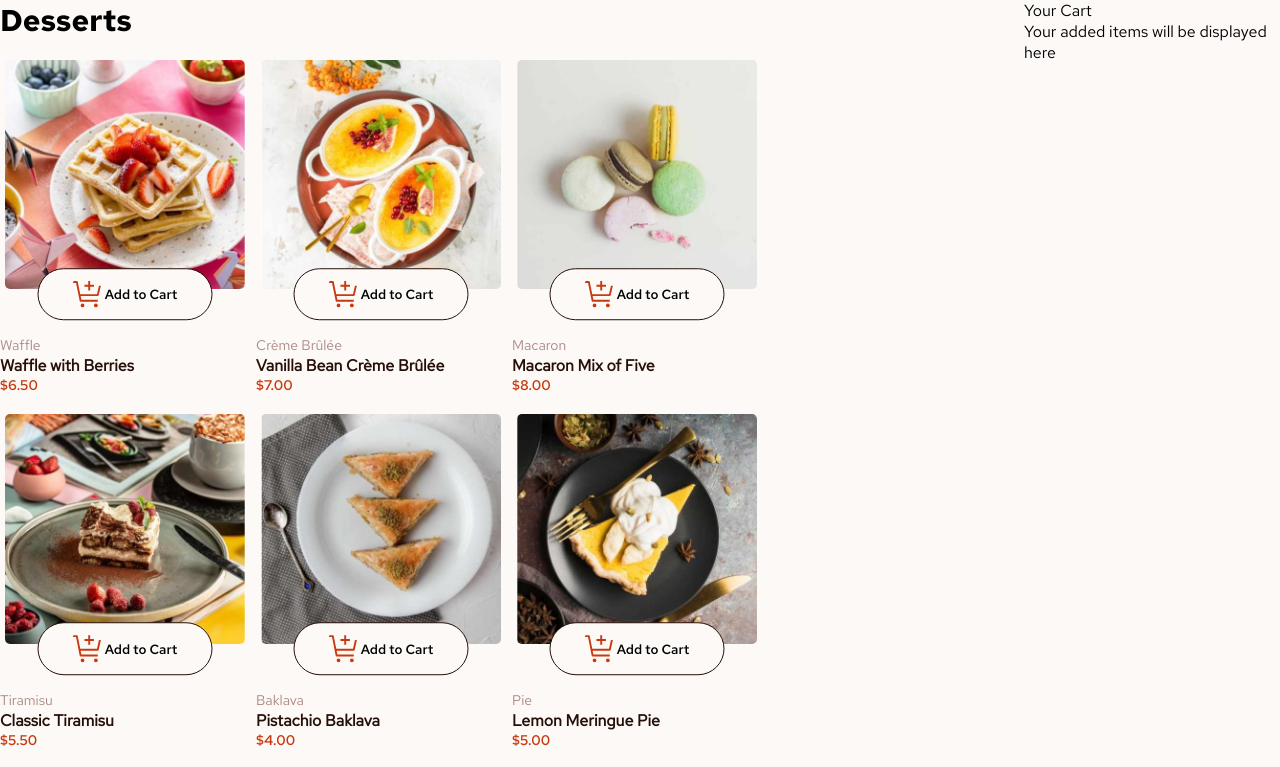
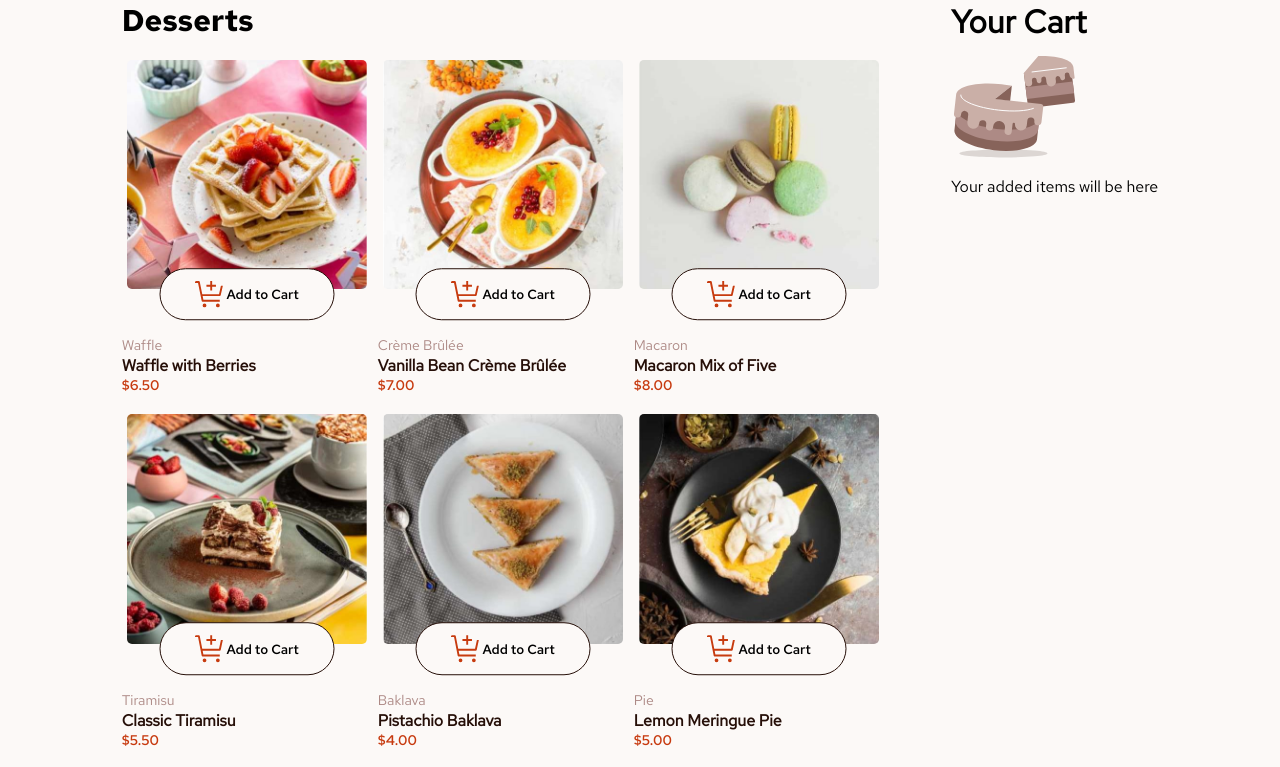
Before and after one commit to FrontendParanoid/product-list-with-cart-main, an Angular app: page / in a window 1280 px wide. Shown: the top 767 px of the page. Built offline with nearby package versions, Linux system fonts and the light colour scheme.

Commit message:
empty-cart commit: - couldn't code very much today

```diff
--- a/src/app/components/cart/cart.component.html
+++ b/src/app/components/cart/cart.component.html
@@ -1 +1,11 @@
-<p>cart works!</p>
+<div class="container">
+  <div class="title">
+    <h1>Your Cart</h1>
+  </div>
+  <div class="added-items">
+    <div *ngIf="noItems">
+      <img src="/images/illustration-empty-cart.svg" alt="icon" />
+      <p>Your added items will be here</p>
+    </div>
+  </div>
+</div>
--- a/src/app/components/cart/cart.component.ts
+++ b/src/app/components/cart/cart.component.ts
@@ -1,12 +1,13 @@
 import { Component } from '@angular/core';
+import { CommonModule } from '@angular/common';
 
 @Component({
   selector: 'app-cart',
   standalone: true,
-  imports: [],
+  imports: [CommonModule],
   templateUrl: './cart.component.html',
-  styleUrl: './cart.component.scss'
+  styleUrl: './cart.component.scss',
 })
 export class CartComponent {
-
+  noItems: boolean = true;
 }
--- a/src/app/components/home/home.component.html
+++ b/src/app/components/home/home.component.html
@@ -9,8 +9,7 @@
       </div>
     </div>
     <div class="cart">
-      <div class="cart-title">Your Cart</div>
-      <div class="items">Your added items will be displayed here</div>
+      <app-cart></app-cart>
     </div>
   </div>
 </div>
--- a/src/app/components/home/home.component.ts
+++ b/src/app/components/home/home.component.ts
@@ -3,11 +3,12 @@ import { Component, OnInit } from '@angular/core';
 import { DessertComponent } from '../dessert/dessert.component';
 import { Dessert } from '../../models/dessert.model';
 import { DessertService } from '../../services/dessert.service';
+import { CartComponent } from '../cart/cart.component';
 
 @Component({
   selector: 'app-home',
   standalone: true,
-  imports: [CommonModule, DessertComponent],
+  imports: [CommonModule, DessertComponent, CartComponent],
   templateUrl: './home.component.html',
   styleUrl: './home.component.scss',
 })
--- a/src/app/services/dessert.service.ts
+++ b/src/app/services/dessert.service.ts
@@ -8,9 +8,7 @@ export class DessertService implements OnInit {
 
   constructor() {}
 
-  ngOnInit() {
-    console.log(this.desserts);
-  }
+  ngOnInit() {}
 
   get desserts() {
     return this._desserts;
@@ -35,8 +33,6 @@ export class DessertService implements OnInit {
       this.desserts.push(model);
     });
 
-    console.log(this.desserts);
-
     return this.desserts;
   }
 }
```
